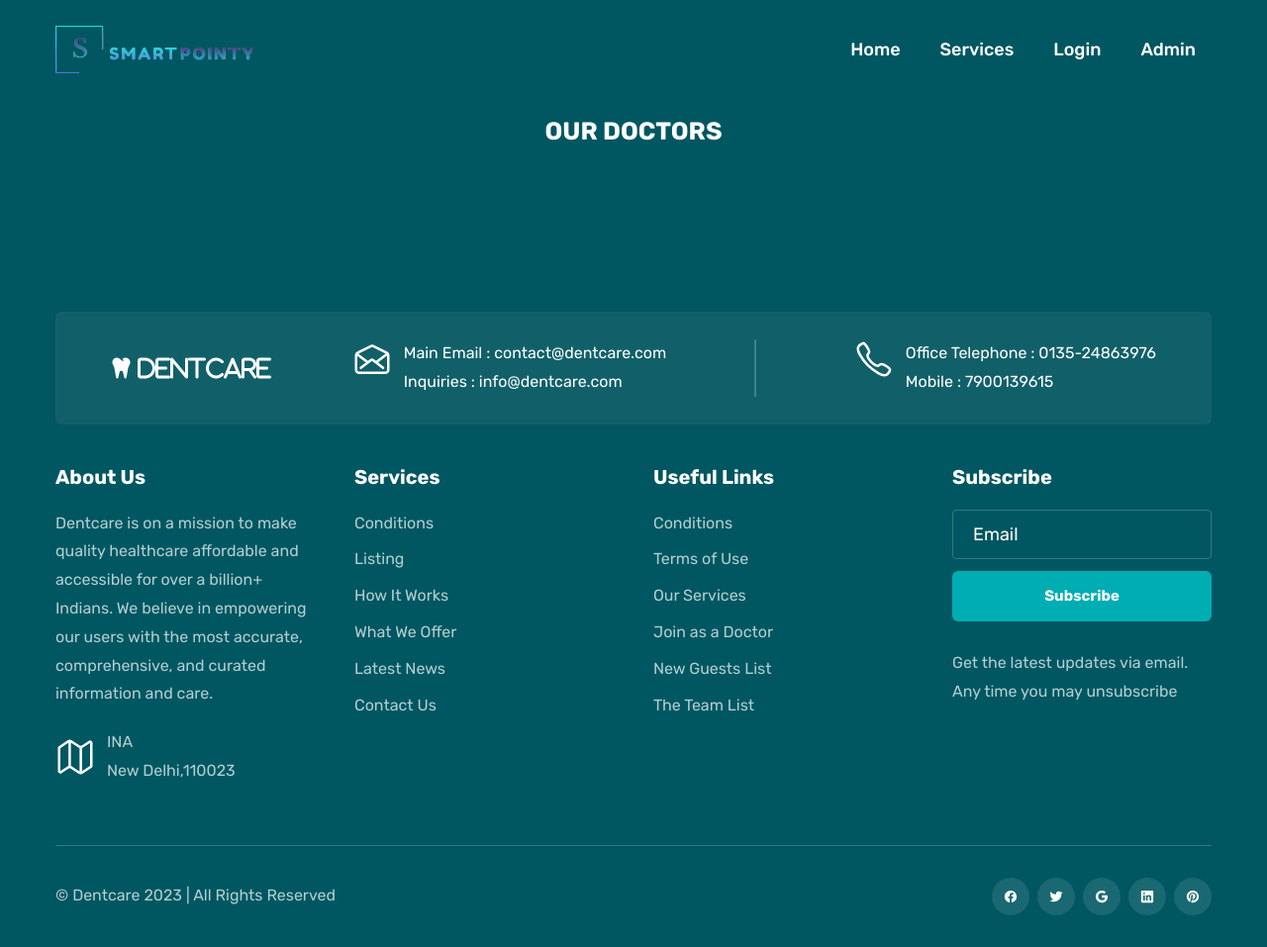
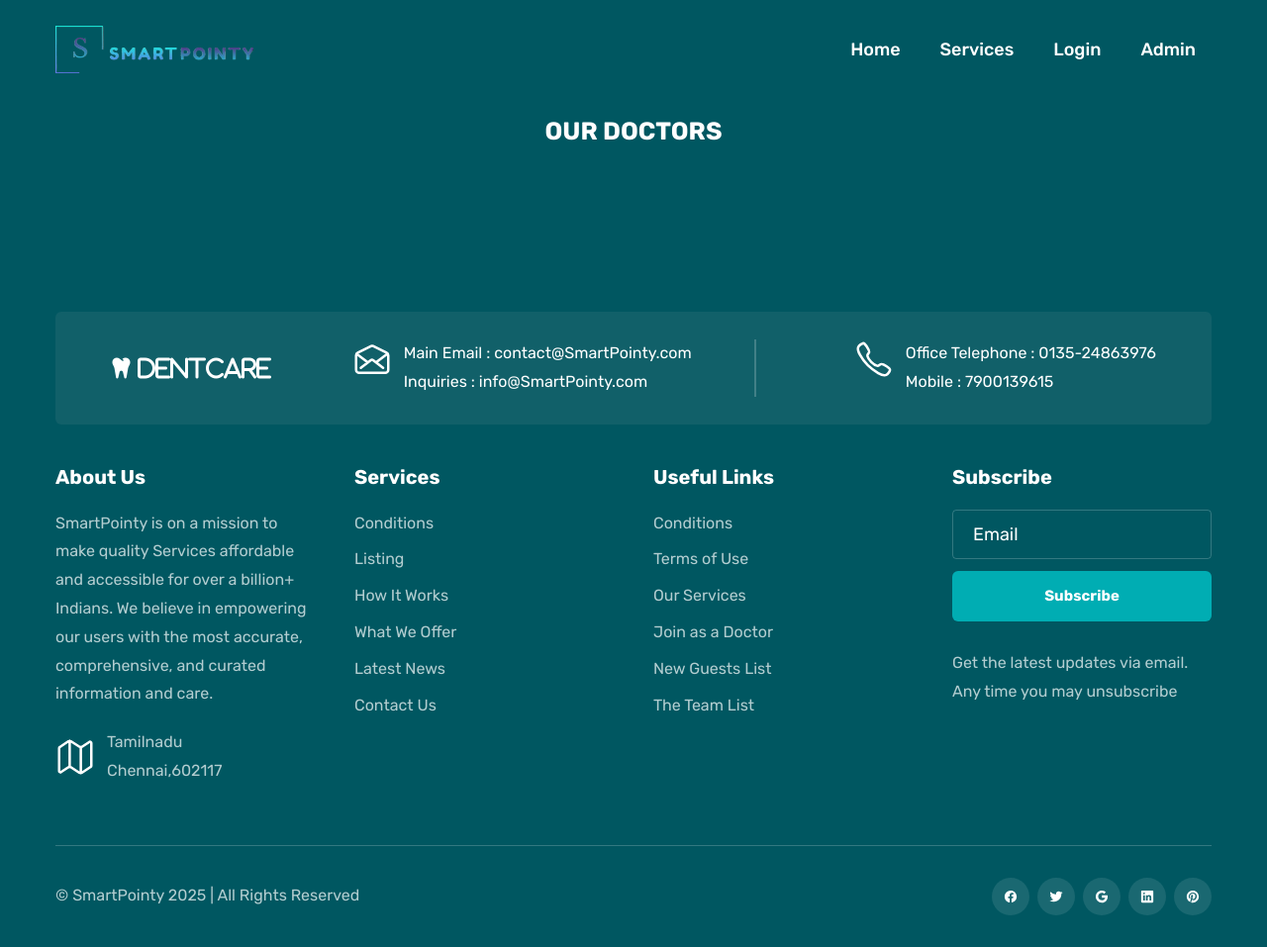
Before and after one commit to aravindJ1719/Smartpointy, a plain HTML site: page frountend/html/doctor.html in a window 1280 px wide. Shown: the whole page at 99% size. Drawn offline with nearby package versions, Linux system fonts and the light colour scheme; some packages are replaced by stand-ins of ours; no server answers; a script that the page names is missing.

Commit message:
feat:yuggesh updates

```diff
--- a/frountend/html/doctor.html
+++ b/frountend/html/doctor.html
@@ -192,7 +192,7 @@
                                         <a
                                             href="mailto:contact@website.com"
                                             class="contact-link a_tag"
-                                            >contact@dentcare.com</a
+                                            >contact@SmartPointy.com</a
                                         >
                                     </p>
 
@@ -201,7 +201,7 @@
                                         <a
                                             href="mailto:Info@mail.com"
                                             class="contact-link a_tag"
-                                            >info@dentcare.com</a
+                                            >info@SmartPointy.com</a
                                         >
                                     </p>
                                 </div>
@@ -239,7 +239,7 @@
                         <p class="headline-sm footer-list-title">About Us</p>
 
                         <p class="text">
-                            Dentcare is on a mission to make quality healthcare
+                            SmartPointy is on a mission to make quality Services
                             affordable and accessible for over a billion+
                             Indians. We believe in empowering our users with the
                             most accurate, comprehensive, and curated
@@ -250,8 +250,8 @@
                             <ion-icon name="map-outline"></ion-icon>
 
                             <span class="text span_tag">
-                                INA <br />
-                                New Delhi,110023
+                                Tamilnadu
+                                <br />Chennai,602117
                             </span>
                         </address>
                     </div>
@@ -372,7 +372,7 @@
 
                 <div class="footer-bottom">
                     <p class="text copyright">
-                        &copy; Dentcare 2023 | All Rights Reserved
+                        &copy; SmartPointy 2025 | All Rights Reserved
                     </p>
 
                     <ul class="social-list">
```
Also changed, not shown: frountend/admin/admin.html (+1 -1 lines), frountend/html/service.html (+13 -13 lines), frountend/index.html (+8 -3 lines), frountend/styles/service.css (line endings or trailing spaces).
